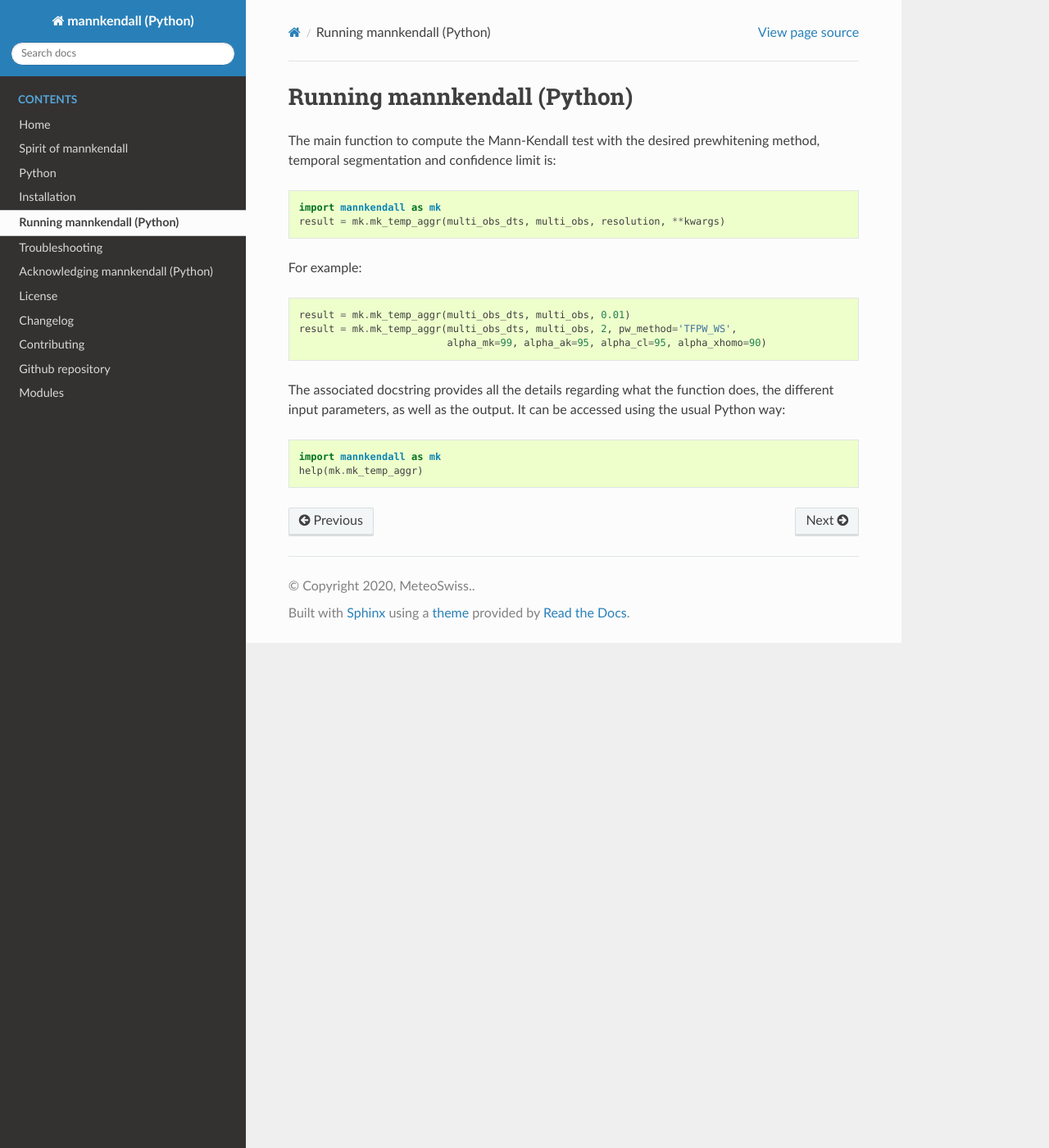
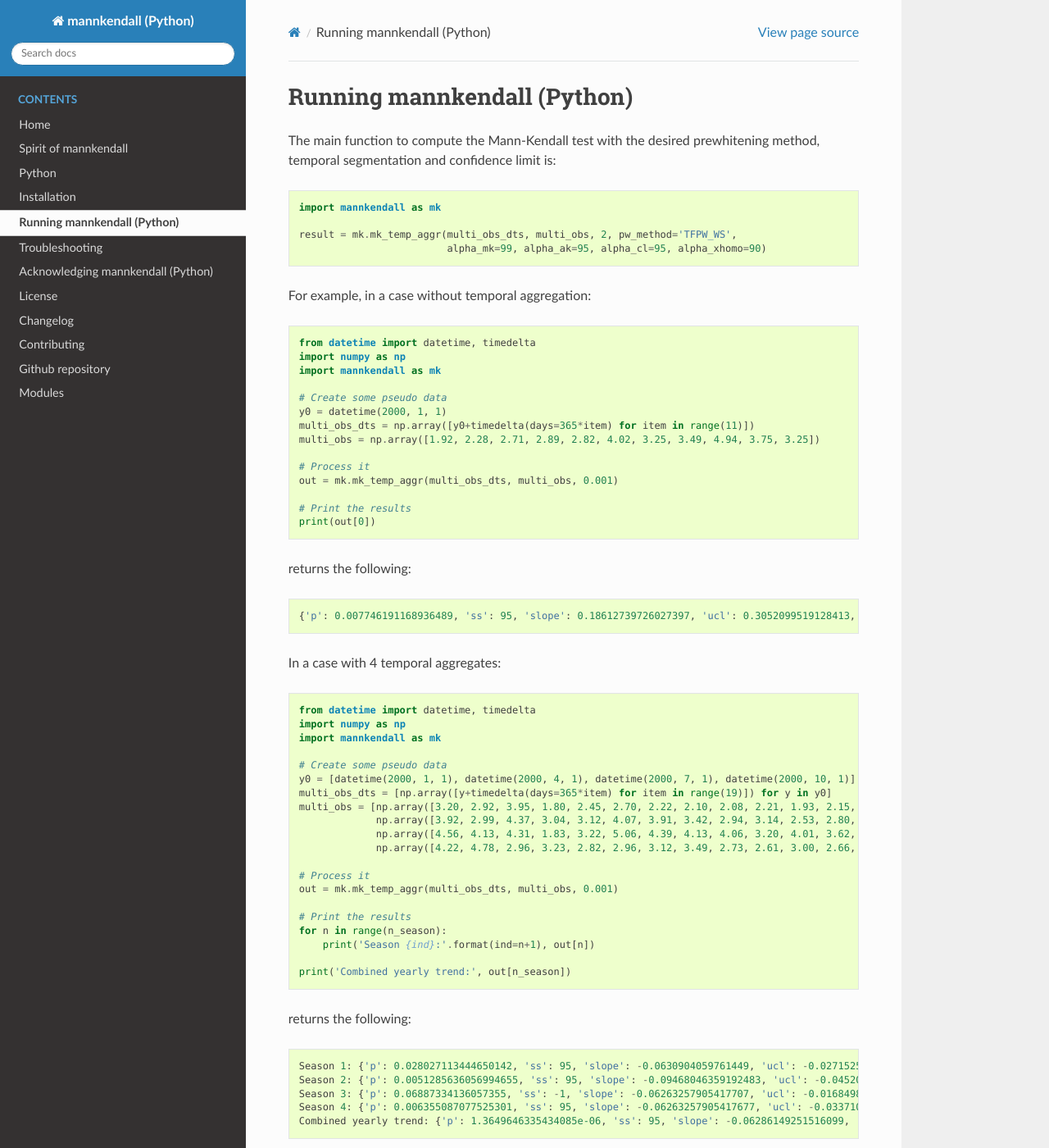
Before and after one commit to mannkendall/Python, a Sphinx documentation site: the page built from docs/source/running.rst, in a window 1280 px wide and 1400 px high. Shown: the whole window at 82% size. Built offline with Sphinx 7.4.7 and the Read the Docs theme 2.0.0, drawn with Linux system fonts in a browser that asks for light colours; pages that are not in the unit, such as notebooks, are missing from menus; the version number could not be read and is left out; some of the changed text lies outside the part shown.

Commit message:
Update docs

```diff
--- a/docs/source/running.rst
+++ b/docs/source/running.rst
@@ -9,17 +9,74 @@ segmentation and confidence limit is:
 .. code-block:: python
 
      import mannkendall as mk
-     result = mk.mk_temp_aggr(multi_obs_dts, multi_obs, resolution, **kwargs)
 
-For example:
+     result = mk.mk_temp_aggr(multi_obs_dts, multi_obs, 2, pw_method='TFPW_WS',
+                              alpha_mk=99, alpha_ak=95, alpha_cl=95, alpha_xhomo=90)
+
+For example, in a case without temporal aggregation:
 
 .. code-block:: python
 
-    result = mk.mk_temp_aggr(multi_obs_dts, multi_obs, 0.01)
-    result = mk.mk_temp_aggr(multi_obs_dts, multi_obs, 2, pw_method='TFPW_WS',
-                             alpha_mk=99, alpha_ak=95, alpha_cl=95, alpha_xhomo=90)
+    from datetime import datetime, timedelta
+    import numpy as np
+    import mannkendall as mk
 
-The associated docstring provides all the details regarding what the function does, the different
+    # Create some pseudo data
+    y0 = datetime(2000, 1, 1)
+    multi_obs_dts = np.array([y0+timedelta(days=365*item) for item in range(11)])
+    multi_obs = np.array([1.92, 2.28, 2.71, 2.89, 2.82, 4.02, 3.25, 3.49, 4.94, 3.75, 3.25])
+
+    # Process it
+    out = mk.mk_temp_aggr(multi_obs_dts, multi_obs, 0.001)
+
+    # Print the results
+    print(out[0])
+
+returns the following:
+
+.. code-block:: python
+
+    {'p': 0.007746191168936489, 'ss': 95, 'slope': 0.18612739726027397, 'ucl': 0.3052099519128413, 'lcl': 0.13008275427637808}
+
+
+In a case with 4 temporal aggregates:
+
+.. code-block:: python
+
+    from datetime import datetime, timedelta
+    import numpy as np
+    import mannkendall as mk
+
+    # Create some pseudo data
+    y0 = [datetime(2000, 1, 1), datetime(2000, 4, 1), datetime(2000, 7, 1), datetime(2000, 10, 1)]
+    multi_obs_dts = [np.array([y+timedelta(days=365*item) for item in range(19)]) for y in y0]
+    multi_obs = [np.array([3.20, 2.92, 3.95, 1.80, 2.45, 2.70, 2.22, 2.10, 2.08, 2.21, 1.93, 2.15, 2.03, 1.82, 1.94, 2.24, 1.67, 1.34, 1.61]),
+                 np.array([3.92, 2.99, 4.37, 3.04, 3.12, 4.07, 3.91, 3.42, 2.94, 3.14, 2.53, 2.80, 2.98, 2.86, 3.22, 2.31, 2.03, 1.59, 2.14]),
+                 np.array([4.56, 4.13, 4.31, 1.83, 3.22, 5.06, 4.39, 4.13, 4.06, 3.20, 4.01, 3.62, 3.78, 3.61, 3.42, 3.65, 2.39, 3.01, 3.03]),
+                 np.array([4.22, 4.78, 2.96, 3.23, 2.82, 2.96, 3.12, 3.49, 2.73, 2.61, 3.00, 2.66, 3.49, 2.58, 2.32, 2.10, 2.38, 2.29, 2.07])]
+
+    # Process it
+    out = mk.mk_temp_aggr(multi_obs_dts, multi_obs, 0.001)
+
+    # Print the results
+    for n in range(n_season):
+        print('Season {ind}:'.format(ind=n+1), out[n])
+
+    print('Combined yearly trend:', out[n_season])
+
+
+returns the following:
+
+.. code-block:: python
+
+    Season 1: {'p': 0.028027113444650142, 'ss': 95, 'slope': -0.0630904059761449, 'ucl': -0.027152547174821143, 'lcl': -0.0887932846452936}
+    Season 2: {'p': 0.0051285636056994655, 'ss': 95, 'slope': -0.09468046359192483, 'ucl': -0.045202101587346694, 'lcl': -0.1599308367432063}
+    Season 3: {'p': 0.06887334136057355, 'ss': -1, 'slope': -0.06263257905417707, 'ucl': -0.01684988685739472, 'lcl': -0.1166561558463804}
+    Season 4: {'p': 0.006355087077525301, 'ss': 95, 'slope': -0.06263257905417677, 'ucl': -0.03371081893003645, 'lcl': -0.11701020151232315}
+    Combined yearly trend: {'p': 1.3649646335434085e-06, 'ss': 95, 'slope': -0.06286149251516099, 'ucl': -0.030431683052428795, 'lcl': -0.11683317867935178}
+
+
+The function docstring provides all the details regarding what the function does, the different
 input parameters, as well as the output. It can be accessed using the usual Python way:
 
 .. code-block:: python
```
Also changed, not shown: 1 other file.
